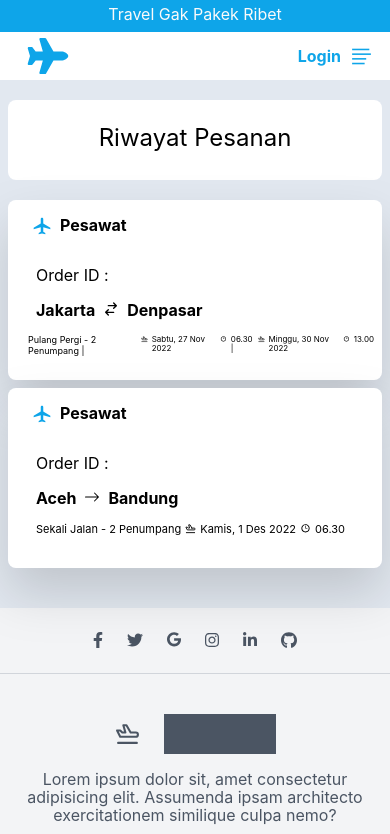
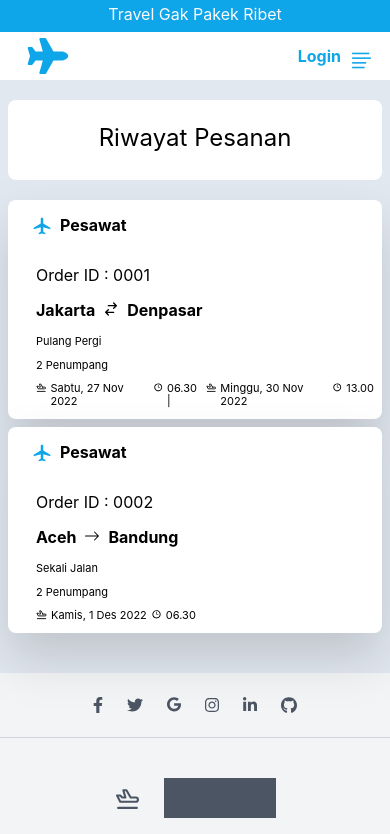
Before and after one commit to BinarFEBE6/front-end, a React (Create React App) app in the folder binar-befe6/: page /History in a window 390 px wide. Shown: the top 834 px of the page. Built offline with nearby package versions, Linux system fonts and the light colour scheme.

Commit message:
perbaiki desain navbar dan history

```diff
--- a/binar-befe6/src/components/Navbar.jsx
+++ b/binar-befe6/src/components/Navbar.jsx
@@ -374,7 +374,7 @@ function Navbar({ withcroll }) {
                         ? "text-neutral-50"
                         : "text-sky-500"
                       : "text-sky-500"
-                  } text-neutral-50  duration-300 `}
+                  } text-neutral-50  duration-300 mt-2`}
                   size={25}
                   onClick={() => {
                     setNavbarOpen(!navbarOpen);
--- a/binar-befe6/src/pages/History.jsx
+++ b/binar-befe6/src/pages/History.jsx
@@ -19,13 +19,13 @@ function History() {
           </div>
         </div>
 
-        <div className="bg-white h-[180px] w-full px-2   mt-5 lg:w-[800px] rounded-lg drop-shadow-2xl">
+        <div className="bg-white w-full px-2   mt-5 lg:w-[800px] rounded-lg drop-shadow-2xl">
           <div className="flex p-4 gap-2">
             <MdAirplanemodeActive className="text-sky-500 text-[20px]" />
             <p className="font-bold">Pesawat</p>
           </div>
           <div className="ml-5">
-            <p>Order ID :</p>
+            <p>Order ID : 0001</p>
           </div>
           <div className="flex ml-5 gap-2">
             <p className="font-bold">Jakarta</p>
@@ -33,28 +33,34 @@ function History() {
             <p className="font-bold">Denpasar</p>
           </div>
 
-          <div className=" ml-3 gap-1 flex lg:ml-5 lg:gap-2">
-            <p className="text-[9px] lg:text-[14px]">
-              Pulang Pergi - 2 Penumpang |
-            </p>
-            <TbPlaneInflight className=" text-[8px] lg:text-[14px]" />
-            <p className="text-[8px] lg:text-[14px]">Sabtu, 27 Nov 2022</p>
-            <WiTime3 className="text-[8px] lg:text-[14px]" />
-            <p className="text-[8px] lg:text-[14px]">06.30 | </p>
-            <TbPlaneInflight className="text-[8px] lg:text-[14px]" />
-            <p className="text-[8px] lg:text-[14px]">Minggu, 30 Nov 2022</p>
-            <WiTime3 className="text-[8px] lg:text-[14px]" />
-            <p className="text-[8px] lg:text-[14px]">13.00</p>
+          <div className=" ml-5  flex lg:ml-5 gap-2">
+            <div className="grid">
+              <p className="text-[11px] lg:text-[14px]">Pulang Pergi</p>
+              <p className="text-[11px] lg:text-[14px]">2 Penumpang</p>
+
+              <div className="flex gap-1">
+                <TbPlaneInflight className=" text-[11px] lg:text-[14px]" />
+                <p className="text-[11px] lg:text-[14px]">Sabtu, 27 Nov 2022</p>
+                <WiTime3 className="text-[11px] lg:text-[14px]" />
+                <p className="text-[11px] lg:text-[14px]">06.30 | </p>
+                <TbPlaneInflight className="text-[11px] lg:text-[14px]" />
+                <p className="text-[11px] lg:text-[14px]">
+                  Minggu, 30 Nov 2022
+                </p>
+                <WiTime3 className="text-[11px] lg:text-[14px]" />
+                <p className="text-[11px] lg:text-[14px]">13.00</p>
+              </div>
+            </div>
           </div>
         </div>
 
-        <div className="bg-white h-[180px] w-full px-2   mt-2 lg:w-[800px] rounded-lg drop-shadow-2xl">
+        <div className="bg-white w-full px-2   mt-2 lg:w-[800px] rounded-lg drop-shadow-2xl">
           <div className="flex p-4 gap-2">
             <MdAirplanemodeActive className="text-sky-500 text-[20px]" />
             <p className="font-bold">Pesawat</p>
           </div>
           <div className="ml-5">
-            <p>Order ID :</p>
+            <p>Order ID : 0002</p>
           </div>
           <div className="flex ml-5 gap-2">
             <p className="font-bold">Aceh</p>
@@ -63,13 +69,16 @@ function History() {
           </div>
 
           <div className="gap-1 flex ml-5 lg:gap-2">
-            <p className="text-[11px] lg:text-[14px]">
-              Sekali Jalan - 2 Penumpang
-            </p>
-            <TbPlaneInflight className="text-[11px] lg:text-[14px]" />
-            <p className="text-[11px] lg:text-[14px]">Kamis, 1 Des 2022</p>
-            <WiTime3 className="text-[11px] lg:text-[14px]" />
-            <p className="text-[11px] lg:text-[14px]">06.30 </p>
+            <div className="grid">
+              <p className="text-[11px] lg:text-[14px]">Sekali Jalan</p>
+              <p className="text-[11px] lg:text-[14px]">2 Penumpang</p>
+              <div className="flex gap-1">
+                <TbPlaneInflight className="text-[11px] lg:text-[14px]" />
+                <p className="text-[11px] lg:text-[14px]">Kamis, 1 Des 2022</p>
+                <WiTime3 className="text-[11px] lg:text-[14px]" />
+                <p className="text-[11px] lg:text-[14px]">06.30 </p>
+              </div>
+            </div>
           </div>
         </div>
       </div>
```
